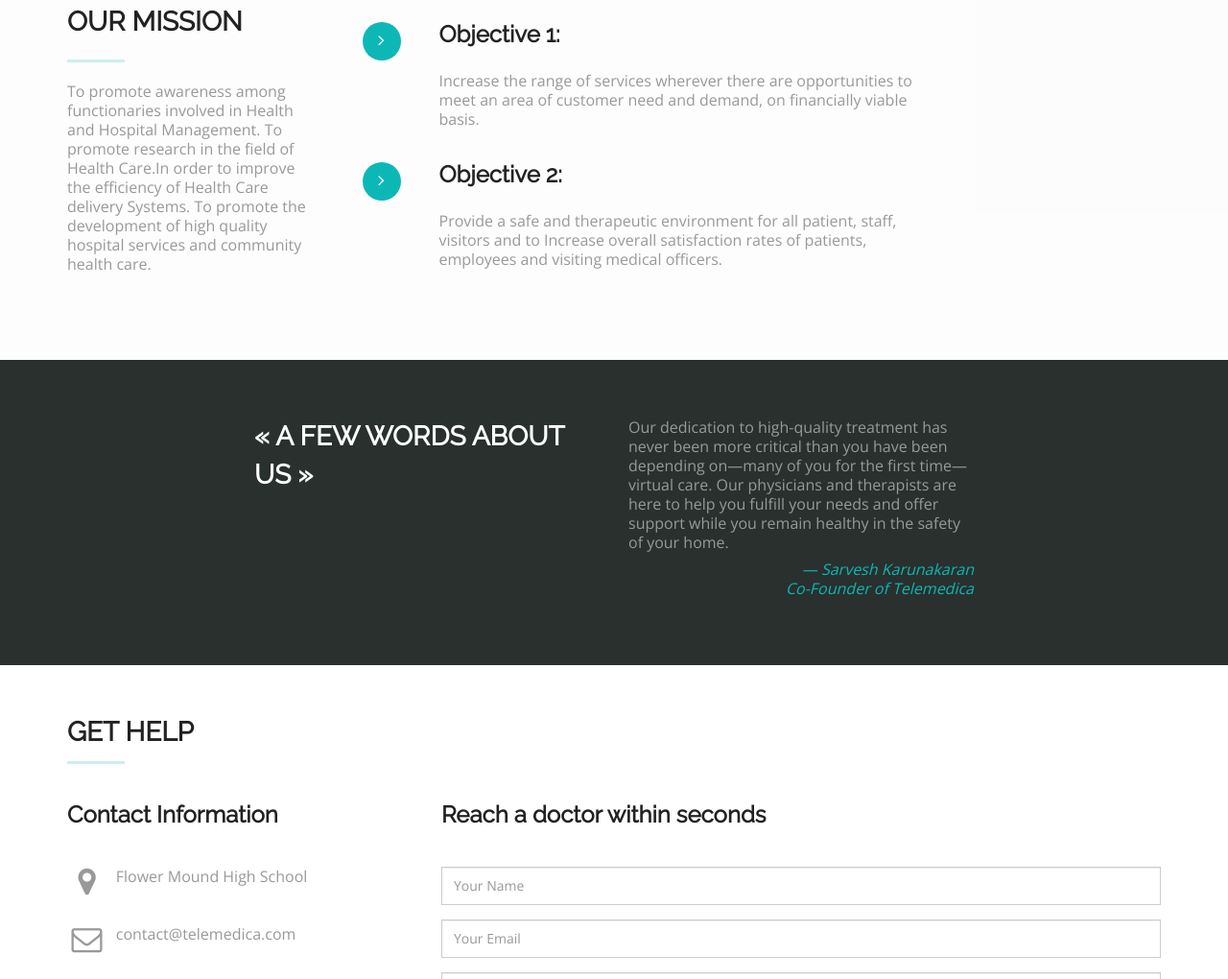
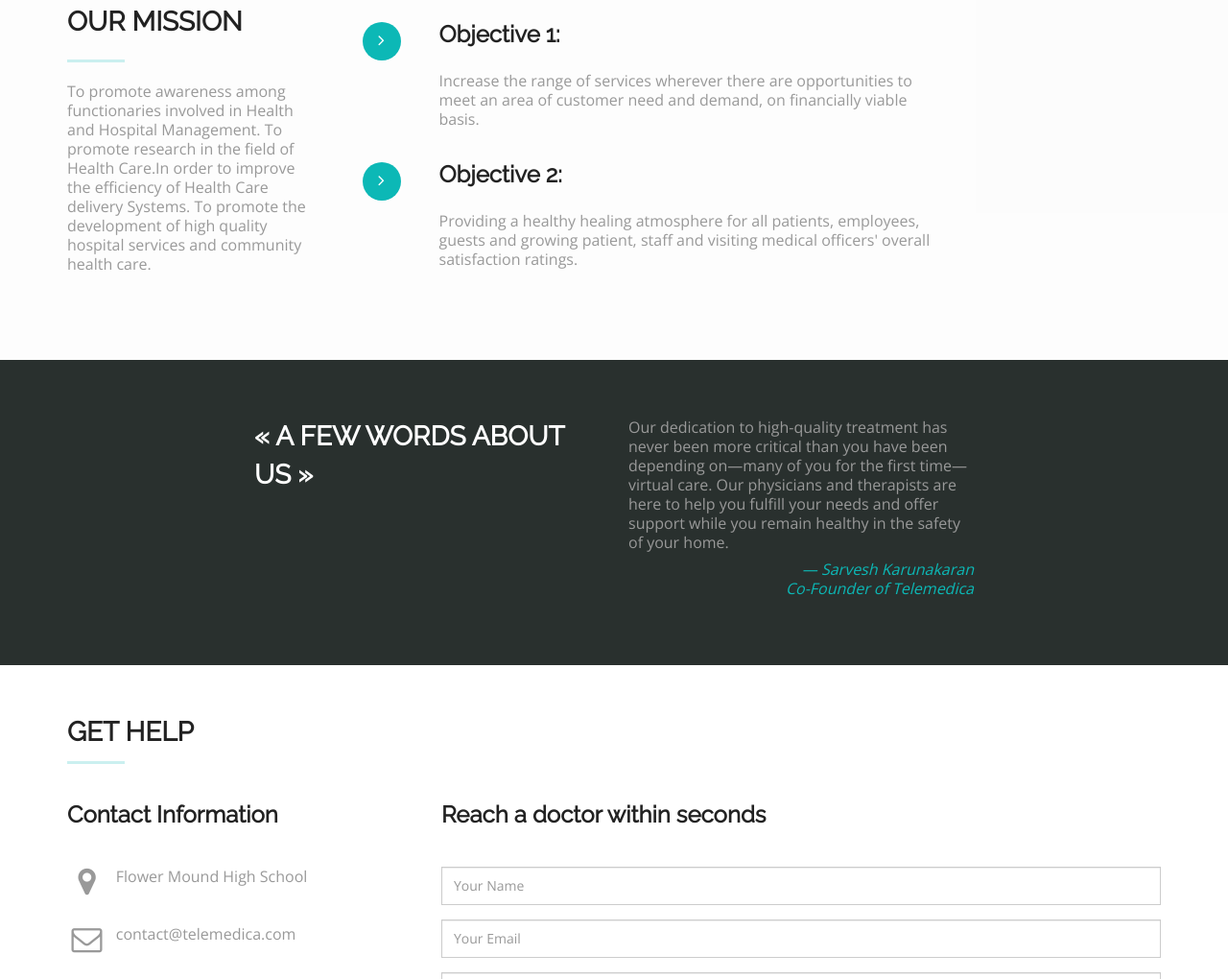
Before and after one commit to sarvesh-tech/Webmaster, a plain HTML site: page index.html in a window 1280 px wide. Shown: the part 1557-2577 px from the top of the page at 96% size. Drawn offline with nearby package versions, Linux system fonts and the light colour scheme; a web font is replaced by a local one.

Commit message:
Update index.html

```diff
--- a/index.html
+++ b/index.html
@@ -240,7 +240,7 @@
               <div class="more-features-box-text-icon"> <i class="fa fa-angle-right" aria-hidden="true"></i> </div>
               <div class="more-features-box-text-description">
                 <h3>Objective 2:</h3>
-                <p>Provide a safe and therapeutic environment for all patient, staff, visitors and to Increase overall satisfaction rates of patients, employees and visiting medical officers.
+                <p>Providing a healthy healing atmosphere for all patients, employees, guests and growing patient, staff and visiting medical officers' overall satisfaction ratings.
                 </p>
               </div>
             </div>
```
